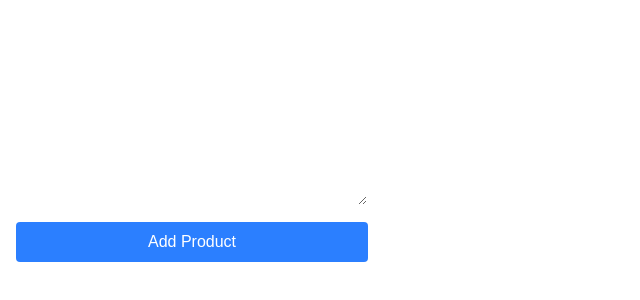
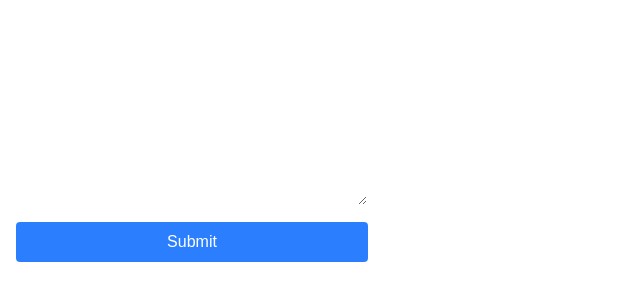
Before and after one commit to harish8930/data-fetching-mutation-next-js, a Next.js app: page /product-db-create in a window 1280 px wide. Shown: the part 64-364 px from the top of the page, without its empty margins (0-640 px from the left). Built offline with nearby package versions, Linux system fonts and the light colour scheme; no server answers; the database is empty.

Commit message:
pending state with useFormStatus

```diff
--- a/src/app/product-db-create/page.tsx
+++ b/src/app/product-db-create/page.tsx
@@ -1,3 +1,4 @@
+import Submit from "@/components/submit";
 import { addProduct } from "@/prisma-db";
 import { redirect } from "next/navigation";
 
@@ -41,12 +42,7 @@ export default function AddProductPage() {
           />
         </label>
       </div>
-      <button
-        type="submit"
-        className="block w-full p-2 text-white bg-blue-500 rounded disabled:bg-gray-500 cursor-pointer"
-      >
-        Add Product
-      </button>
+      <Submit />
     </form>
   );
 }
--- /dev/null
+++ b/src/components/submit.tsx
@@ -0,0 +1,17 @@
+"use client";
+import { useFormStatus } from "react-dom";
+
+export default function Submit() {
+  const { pending } = useFormStatus();
+  return (
+    <>
+      <button
+        type="submit"
+        disabled={pending}
+        className="block w-full p-2 text-white bg-blue-500 rounded disabled:bg-gray-500 cursor-pointer"
+      >
+        Submit
+      </button>
+    </>
+  );
+}
```
